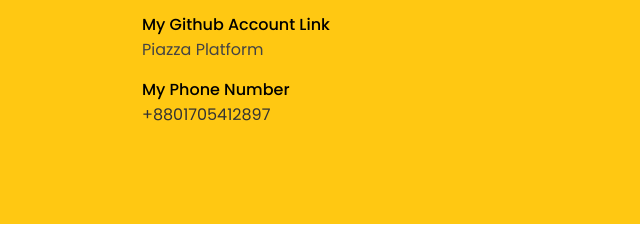
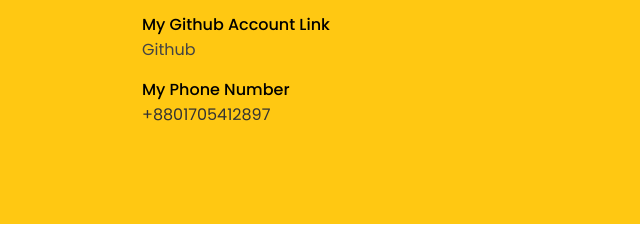
Before and after one commit to Fahim-ok/Portfolio, a plain HTML site: page find.html in a window 1280 px wide. Shown: the part 567-797 px from the top of the page, 0-640 px from the left. Drawn offline with Linux system fonts and the light colour scheme.

Commit message:
Update find.html

```diff
--- a/find.html
+++ b/find.html
@@ -59,7 +59,7 @@
                             <i class="fas fa-envelope"></i>
                             <div class="info">
                                 <div class="head">My Github Account Link</div>
-                                <div><a href="https://github.com/Fahim-ok">Piazza Platform</a></div>
+                                <div><a href="https://github.com/Fahim-ok">Github</a></div>
 
                             </div>
                         </div>
```
